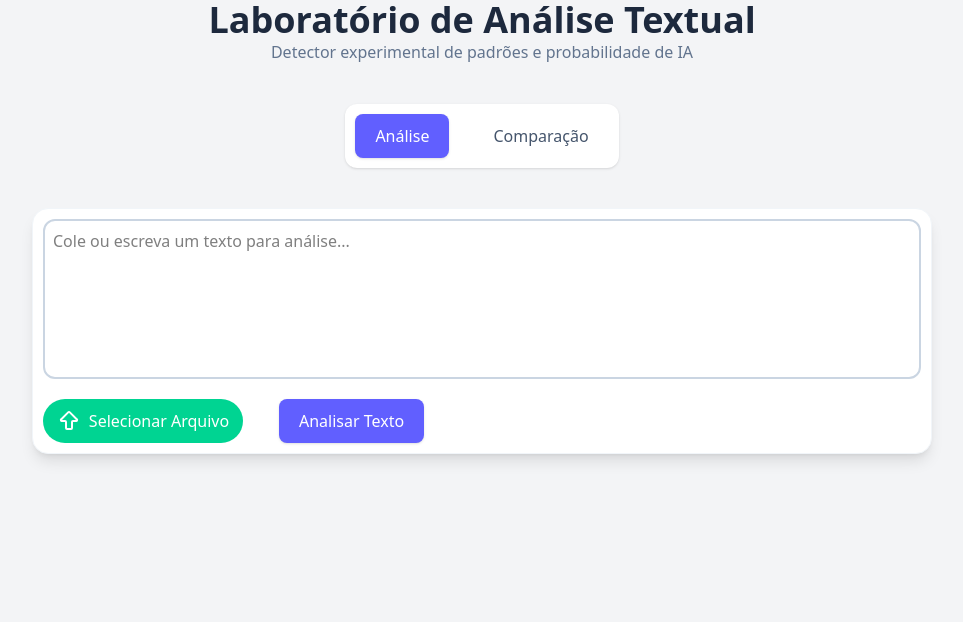
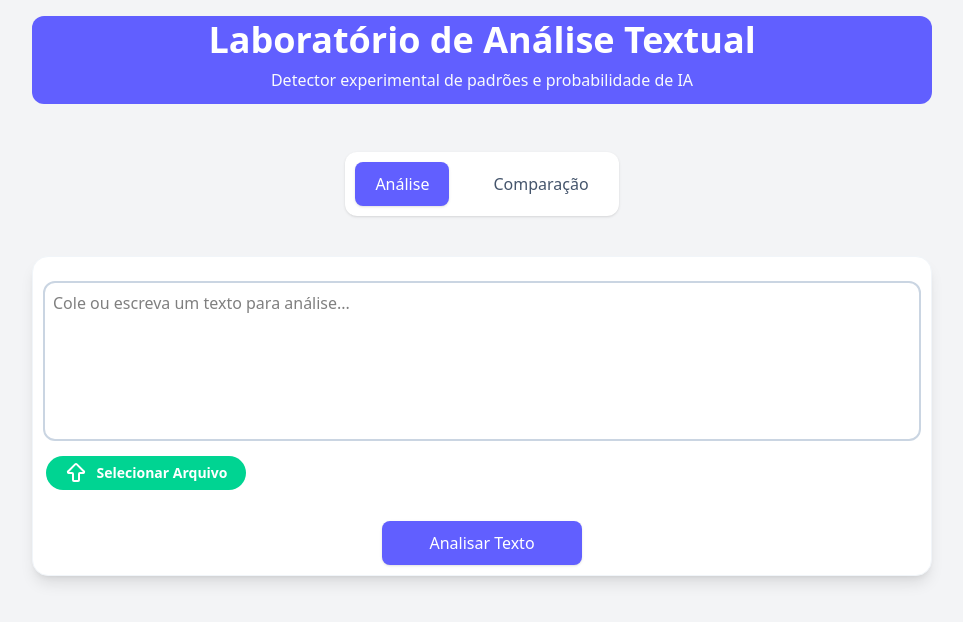
Before and after one commit to marvieiradev/simple-text-analyzer, a Next.js app: page / in a window 1280 px wide. Shown: the top 622 px of the page, without its empty margins (158-1121 px from the left). Built offline with nearby package versions, Linux system fonts and the light colour scheme.

Commit message:
feat: adjusts button and label style, adds display of selected file names

```diff
--- a/app/globals.css
+++ b/app/globals.css
@@ -21,8 +21,8 @@ label {
   align-items: center;
   justify-content: center;
   gap: 8px;
-  margin: 10px;
-  padding: 10px;
+  margin: 5px;
+  padding: 5px 10px;
   width: 200px;
   text-align: center;
   cursor: pointer;
--- a/app/page.tsx
+++ b/app/page.tsx
@@ -9,6 +9,8 @@ export default function Home() {
   const [tab, setTab] = useState("analise");
   const [texto1, setTexto1] = useState("");
   const [texto2, setTexto2] = useState("");
+  const [fileName1, setFileName1] = useState("");
+  const [fileName2, setFileName2] = useState("");
   const [resultado, setResultado] = useState<any>(null);
   const [similarity, setSimilarity] = useState<any>(null);
   const [elsResultados, setElsResultados] = useState<any[]>([]);
@@ -112,9 +114,12 @@ export default function Home() {
     setElsResultados(data);
   }
 
-  function uploadArquivo(e: any, setTexto: any) {
+  function uploadArquivo(e: any, setTexto: any, fileNameState: string) {
     const file = e.target.files[0];
     const reader = new FileReader();
+
+    if (fileNameState === "fileName1") setFileName1(file.name);
+    else setFileName2(file.name);
 
     reader.onload = (event: any) => {
       setTexto(event.target.result);
@@ -124,22 +129,22 @@ export default function Home() {
   }
 
   return (
-    <div className="w-full max-w-225 mx-auto px-6 flex flex-col gap-10">
+    <div className="w-full max-w-225 mx-auto px-6 flex flex-col gap-8">
       {/* CONTAINER */}
 
       <div className="max-w-5xl mx-auto flex flex-col gap-10">
         {/* HEADER */}
-        <header className="text-center space-y-2">
-          <h1 className="text-4xl font-bold text-slate-800">
+        <header className="flex flex-col text-center space-y-2 mt-4! bg-indigo-500 p-1! rounded-xl gap-2!">
+          <h1 className="text-4xl font-bold text-white">
             Laboratório de Análise Textual
           </h1>
 
-          <p className="text-slate-500">
+          <p className="text-slate-50 mb-2!">
             Detector experimental de padrões e probabilidade de IA
           </p>
         </header>
         {/* TABS */}
-        <div className="flex justify-center">
+        <div className="flex justify-center mt-2!">
           <div className="bg-white shadow-sm rounded-xl p-1 flex gap-1">
             <button
               onClick={() => setTab("analise")}
@@ -169,16 +174,16 @@ export default function Home() {
           {tab === "analise" && (
             <div className="w-full bg-white p-8 rounded-2xl shadow-lg border border-slate-100 flex flex-col overflow-hidden py-6">
               <textarea
-                className="border-2 border-slate-300 rounded-xl min-h-40 focus:ring-2 focus:ring-indigo-400 outline-none p-4"
+                className="border-2 border-slate-300 rounded-xl min-h-40 focus:ring-2 focus:ring-indigo-400 outline-none p-4 mt-6!"
                 placeholder="Cole ou escreva um texto para análise..."
                 value={texto1}
                 onChange={(e) => setTexto1(e.target.value)}
               />
 
-              <div className="flex flex-wrap gap-4 items-center">
+              <div className="flex items-center gap-3 mb-4! px-2!">
                 <label
                   htmlFor="text"
-                  className="text-base rounded-full text-white bg-emerald-400"
+                  className="text-sm font-semibold rounded-full text-white bg-emerald-400"
                 >
                   <ArrowBigUp />
                   Selecionar Arquivo
@@ -187,13 +192,18 @@ export default function Home() {
                 <input
                   type="file"
                   id="text"
-                  onChange={(e) => uploadArquivo(e, setTexto1)}
+                  onChange={(e) => uploadArquivo(e, setTexto1, "fileName1")}
                   className="text-sm"
                 />
+                <span className="text-md text-slate-500 font-semibold">
+                  {texto1 ? fileName1 : ""}
+                </span>
+              </div>
 
+              <div className="flex justify-center items-center">
                 <button
                   onClick={() => analisar(texto1)}
-                  className="ml-auto px-6 py-2 bg-indigo-500 text-white rounded-lg hover:bg-indigo-600 transition shadow-sm"
+                  className="ml-auto w-50 px-6 py-2 bg-indigo-500 text-white rounded-lg hover:bg-indigo-600 transition shadow-sm"
                 >
                   Analisar Texto
                 </button>
@@ -294,10 +304,6 @@ export default function Home() {
                         ))}
                       </div>
                     )}
-
-                    {/*<p className="text-slate-700 break-all text-sm bg-slate-100">
-                      {elsResultados}
-                    </p> */}
                   </div>
 
                   {/* GRAFICO */}
@@ -344,9 +350,10 @@ export default function Home() {
                 onChange={(e) => setTexto1(e.target.value)}
               />
 
+              <div className="flex items-center gap-4 mb-4! px-2!">
                 <label
                   htmlFor="text1"
-                className="text-base rounded-full text-white bg-emerald-400"
+                  className="text-sm font-semibold rounded-full text-white bg-emerald-400"
                 >
                   <ArrowBigUp />
                   Selecionar Arquivo
@@ -354,8 +361,12 @@ export default function Home() {
                 <input
                   type="file"
                   id="text1"
-                onChange={(e) => uploadArquivo(e, setTexto1)}
+                  onChange={(e) => uploadArquivo(e, setTexto1, "fileName1")}
                 />
+                <span className="text-md text-slate-500 font-semibold">
+                  {texto1 ? fileName1 : ""}
+                </span>
+              </div>
 
               <textarea
                 className="border-2 border-slate-300 rounded-xl p-4 min-h-40"
@@ -364,9 +375,10 @@ export default function Home() {
                 onChange={(e) => setTexto2(e.target.value)}
               />
 
+              <div className="flex items-center gap-4">
                 <label
                   htmlFor="text2"
-                className="text-base rounded-full text-white bg-emerald-400"
+                  className="text-sm font-semibold rounded-full text-white bg-emerald-400"
                 >
                   <ArrowBigUp />
                   Selecionar Arquivo
@@ -374,20 +386,18 @@ export default function Home() {
                 <input
                   type="file"
                   id="text2"
-                onChange={(e) => uploadArquivo(e, setTexto2)}
+                  onChange={(e) => uploadArquivo(e, setTexto2, "fileName2")}
                 />
+                <span className="text-md text-slate-500 font-semibold">
+                  {texto2 ? fileName2 : ""}
+                </span>
+              </div>
 
               <div className="w-full flex justify-center items-center mb-4!">
                 <button
                   onClick={() => {
                     if (!texto1 || !texto2) return;
                     compararTextos(texto1, texto2);
-
-                    //const similaridade =
-                    // new Set(texto1.split(/\s+/)).size /
-                    // new Set(texto2.split(/\s+/)).size;
-
-                    // setSimilarity(similaridade.toFixed(2));
                   }}
                   className="w-50 px-6 py-2 bg-indigo-500 text-white rounded-lg hover:bg-indigo-600 transition shadow-sm"
                 >
```
Lines whose indentation alone changed are shown as unchanged.
